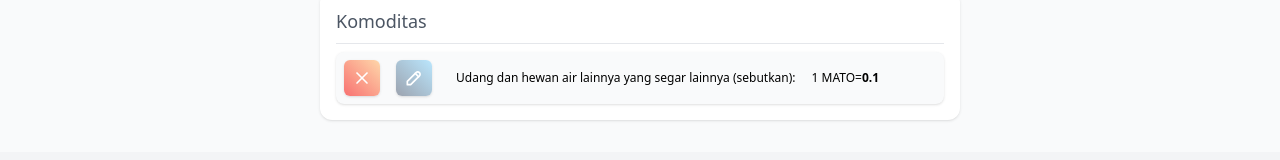
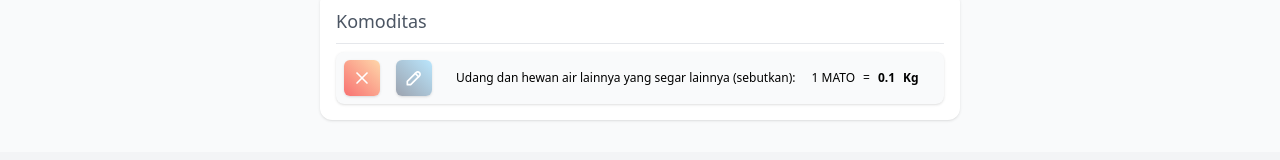
Before and after one commit to fikrianggara/kalkulator-pengeluaran, a Next.js app: page /konversi in a window 1280 px wide. Both pictures are taken after a click on the element 636 px from the left and 285 px from the top of the page. Shown: the part 488-648 px from the top of the page. Built offline with nearby package versions, Linux system fonts and the light colour scheme.

Commit message:
add form validation and multiple satuan standar konversion

```diff
--- a/components/Card.jsx
+++ b/components/Card.jsx
@@ -103,10 +103,13 @@ export const ModalCreateKomoditas = ({
   const isInputValid = () => {
     return (
       kategori !== "" &&
+      kategori.length > 1 &&
       nama !== "" &&
+      nama.length > 1 &&
       satuanSubsatuan !== "" &&
       faktorPengali !== 0 &&
       !isNaN(parseFloat(faktorPengali)) &&
+      faktorPengali > 0 &&
       satuanStandar !== ""
     );
   };
@@ -234,13 +237,18 @@ export const ModalUpdatelKomoditas = ({
 }) => {
   const [amount, setAmount] = useState(item.amount);
   const [selected_satuan, setSelectedSatuan] = useState(item.selected_satuan);
+  const [selected_satuan_standar, setSelectedSatuanStandar] = useState(
+    item.selected_satuan_standar
+  );
   const onUpdateClickHandler = () => {
+    console.log("uweuhreuw");
     const itemUpdate = {
       ...item,
       amount: parseInt(amount),
       selected_satuan: selected_satuan,
+      selected_satuan_standar: selected_satuan_standar,
     };
-    // console.log(itemUpdate);
+    console.log(itemUpdate);
     updateDataCallback(itemUpdate);
     callback();
   };
@@ -274,7 +282,14 @@ export const ModalUpdatelKomoditas = ({
               defaultValue={item.selected_satuan}
               className="block w-full px-3 py-2 bg-white border border-slate-300 rounded-md text-sm placeholder-slate-400
       focus:outline-none focus:border-blue-500 focus:ring-1 focus:ring-blue-500 flex-1"
-              onChange={(e) => setSelectedSatuan(e.target.value)}
+              onChange={(e) => {
+                setSelectedSatuan(e.target.value);
+                setSelectedSatuanStandar(
+                  item.konversi.filter(
+                    (k) => k.satuan_subsatuan == e.target.value
+                  )[0].satuan_standar
+                );
+              }}
             >
               {item.konversi.map((item) => (
                 <option
@@ -294,7 +309,7 @@ export const ModalUpdatelKomoditas = ({
               (k) => k.satuan_subsatuan == selected_satuan
             )[0].faktor_pengali
           }{" "}
-          {item.selected_satuan_standar}
+          {selected_satuan_standar}
         </div>
         <div className=" flex space-x-4 items-center w-full">
           <div
--- a/data/komoditas.js
+++ b/data/komoditas.js
@@ -136,11 +136,11 @@ export const remapUniqueKomoditas = (komoditas) => {
       return {
         id,
         id_komoditas,
-        is_checked: tempData[0].is_checked,
-        is_filtered: tempData[0].is_filtered,
+        is_checked: tempData.some((k) => k.is_checked),
+        is_filtered: tempData.some((k) => k.is_filtered),
         selected_satuan_standar: tempData[0].satuan_standar,
         selected_satuan: tempData[0].satuan_subsatuan,
-        is_created_by_user: tempData[0].is_created_by_user,
+        is_created_by_user: tempData.some((k) => k.is_created_by_user),
         konversi: tempData.map((item) => {
           return {
             satuan_standar: item.satuan_standar,
--- a/data/pengeluaran.js
+++ b/data/pengeluaran.js
@@ -1,4 +1,4 @@
-import { uuid } from "uuidv4";
+import { v4 as uuid } from "uuidv4";
 export const data = [
   {
     _id: 1,
--- a/pages/konversi.jsx
+++ b/pages/konversi.jsx
@@ -124,23 +124,25 @@ export const ListSelectedItem = ({
                   {item.id_komoditas.split("_")[1]}
                 </div>
                 <div
-                  className="self-start flex"
+                  className="self-start flex space-x-2"
                   onClick={() => {
                     setIsOpen((prev) => !prev);
                     setModalItem(item);
                   }}
                 >
-                  <span>
+                  <div>
                     {Math.round(item.amount * 100) / 100} {item.selected_satuan}
-                  </span>
-                  <span>=</span>
-                  <span className="font-bold">
+                  </div>
+                  <div>{" = "}</div>
+                  <div className="font-bold">
                     {item.amount *
                       item.konversi.filter(
                         (k) => k.satuan_subsatuan == item.selected_satuan
                       )[0].faktor_pengali}
-                  </span>{" "}
-                  <span className="font-bold">{item.satuan_standar}</span>
+                  </div>{" "}
+                  <div className="font-bold">
+                    {item.selected_satuan_standar}
+                  </div>
                 </div>
               </div>
             </div>
@@ -246,7 +248,7 @@ export default function Home() {
     const tempSelectedData = tempData.filter((item) => item.is_checked);
     setSelectedData(tempSelectedData);
     setUniqueKomoditas(tempData);
-    // setFilteredData(tempData);
+    setFilteredData(tempData);
   };
 
   const addKomoditasHandler = (
@@ -271,7 +273,7 @@ export default function Home() {
     setFilteredData(newUniqueKomoditas);
   };
 
-  const deleteDataHandler = (id_komoditas) => {
+  const deleteKomoditasHandler = (id_komoditas) => {
     deleteKomoditas(id_komoditas);
     let tempData = data.filter((item) => item.id_komoditas != id_komoditas);
     const newUniqueKomoditas = remapUniqueKomoditas(tempData); //
@@ -308,7 +310,7 @@ export default function Home() {
           <ListItem
             data={filteredData}
             callback={komoditasClickHandler}
-            deleteDataCallback={deleteDataHandler}
+            deleteDataCallback={deleteKomoditasHandler}
           />
         ) : (
           <div className="m-auto text-center text-gray-400">Tidak ada data</div>
```
